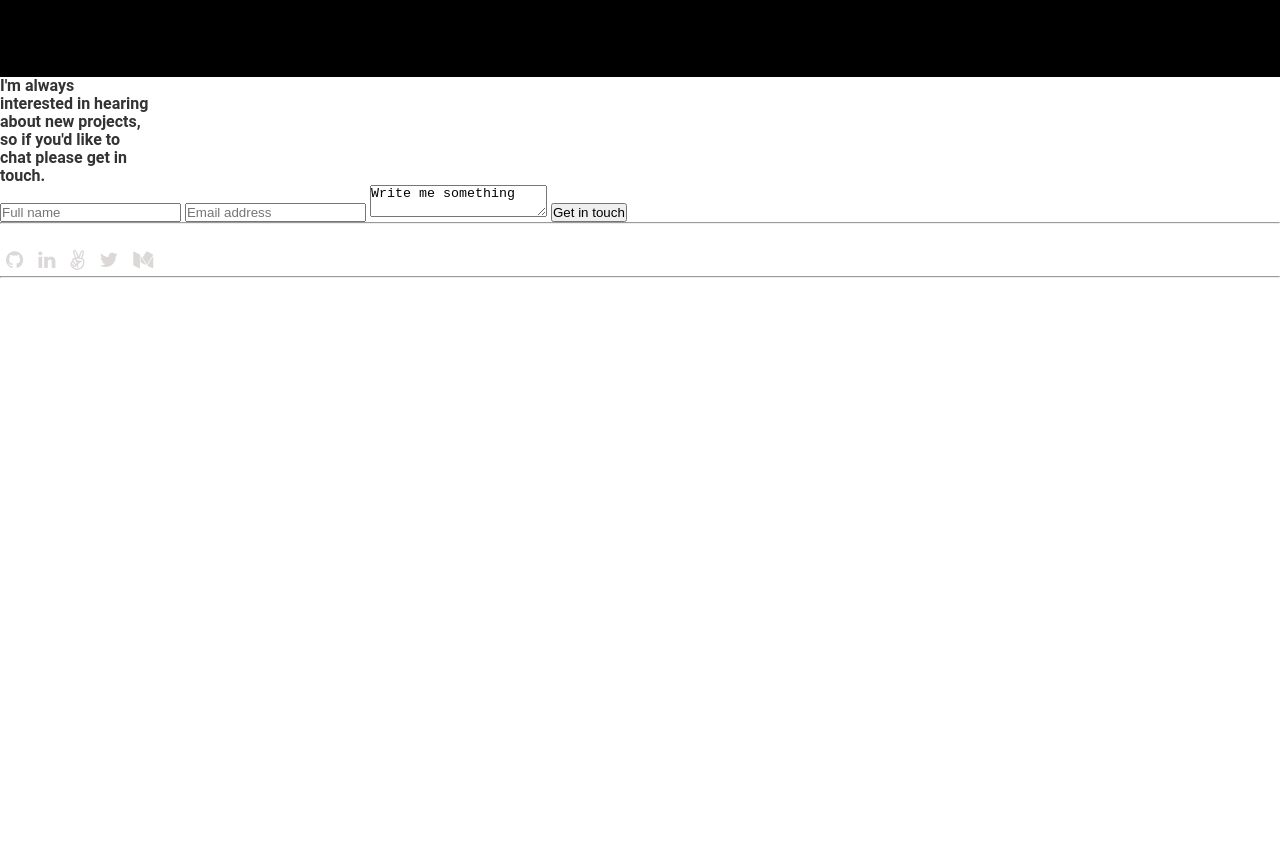
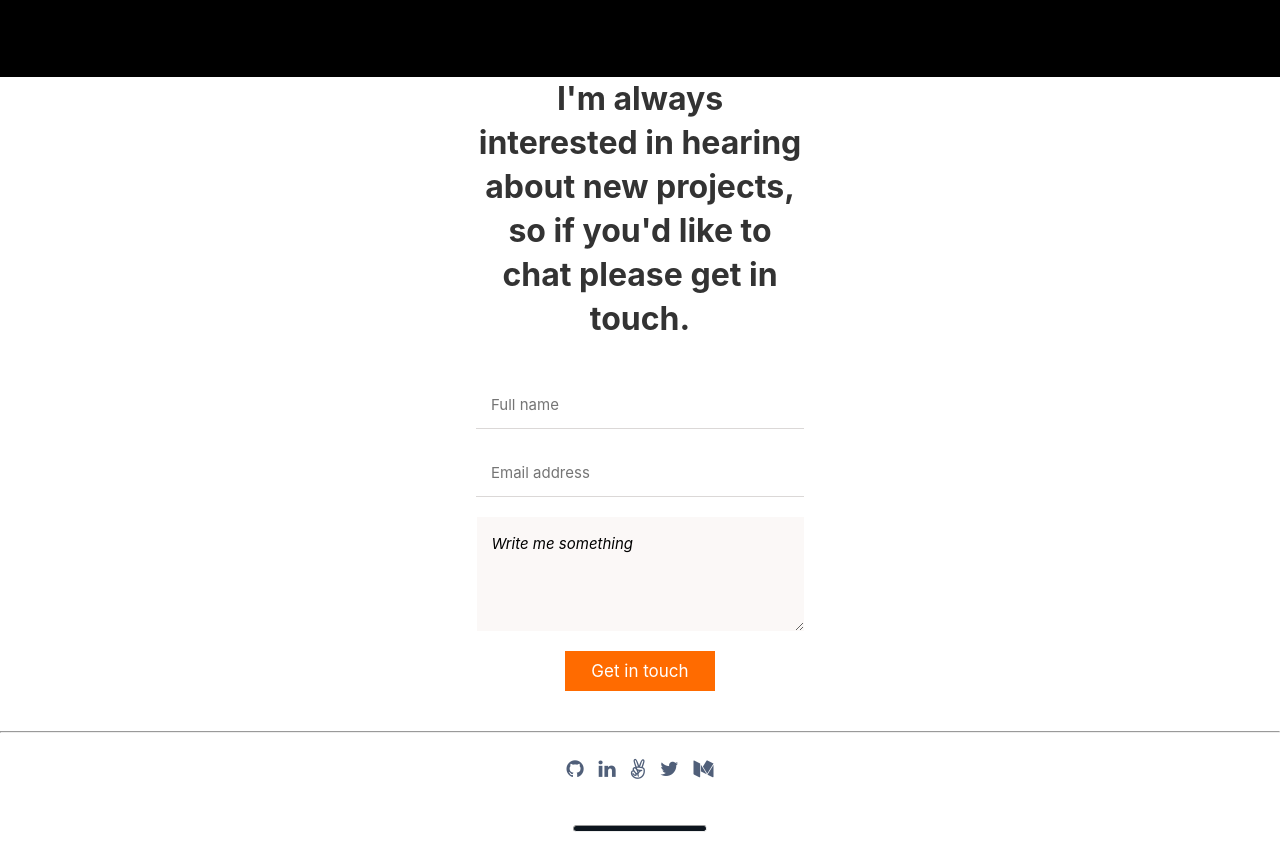
Before and after one commit to Blessman-Newton/Microverse_Portfolio, a website: page index.html in a window 1280 px wide. Shown: the part 4992-5844 px from the top of the page. Before the commit the page ends 5290 px from the top, so only its background shows below. Drawn offline with Linux system fonts and the light colour scheme.

Commit message:
Add contact form style

```diff
--- a/style.css
+++ b/style.css
@@ -391,3 +391,93 @@
 .list-style li {
   list-style-image: none;
 }
+.contact-info {
+  text-align: center;
+  width: 100%;
+  font-family: 'Inter', sans-serif;
+  font-style: normal;
+  font-weight: 700px;
+  font-size: 32px;
+  line-height: 44px;
+}
+
+.form-group {
+  display: flex;
+  flex-direction: column;
+  justify-content: center;
+  align-items: center;
+  margin-top: 40px;
+  gap: 20px;
+}
+
+.input {
+  width: 20.5rem;
+  height: 3rem;
+  font-family: 'Inter', sans-serif;
+  font-style: normal;
+  font-weight: 400px;
+  font-size: 15px;
+  line-height: 24px;
+  border-top: none;
+  border-left: none;
+  border-right: none;
+  border-bottom-color:  #DBD8D7;
+  border-width: 1px;
+  outline: none;
+  padding: 15px;
+  background: none;
+}
+
+textarea {
+  background: #FBF8F7;
+  border: none;
+  outline: none;
+  padding: 15px;
+  height: 114px;
+  width: 327px;
+  left: 0px;
+  top: 0px;
+  font-family: 'Inter', sans-serif;
+  font-style: italic;
+  font-weight: 400px;
+  font-size: 15px;
+  line-height: 24px;
+  border-radius: 0px;
+}
+.submit {
+  font-family: 'Inter',sans-serif;
+  font-style: normal;
+  font-weight: 700px;
+  font-size: 17px;
+  line-height: 24px;
+  width: 150px;
+  height: 40px;
+  display: flex;
+  justify-content: center;
+  align-self: center;
+  margin-bottom: 40px;
+  outline: none;
+  border: none;
+  color: #ffffff;
+  background-color: #ff6b00;
+}
+.footer {
+  display: flex;
+  justify-content: center;
+  align-items: center;
+  flex-direction: column;
+  gap: 40px;
+  color: #505F79;
+}
+.footer li a i {
+ color: #505F79;
+}
+.footer hr {
+  height: 7px;
+  width: 134px;
+  left: 120px;
+  top: 21px;
+  border-radius: 10px;
+  background: #0D151E;
+
+}
```
